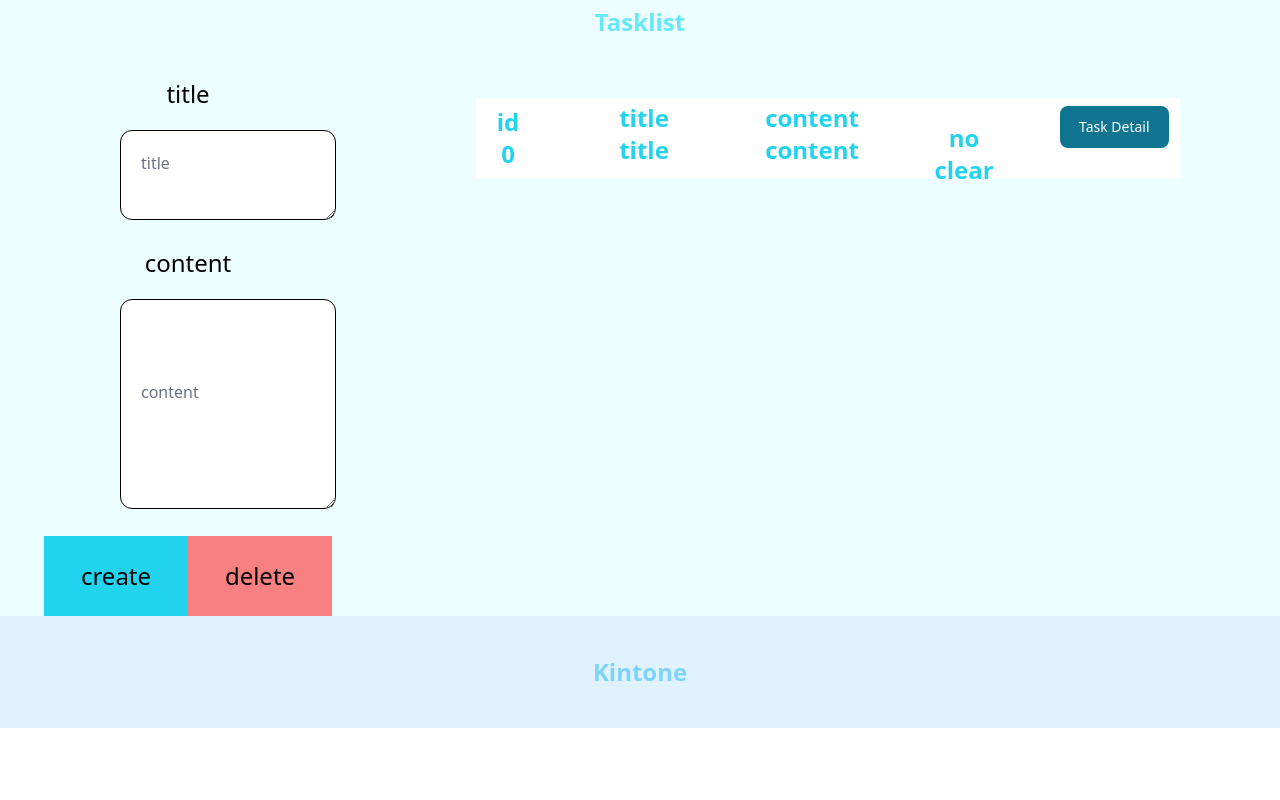
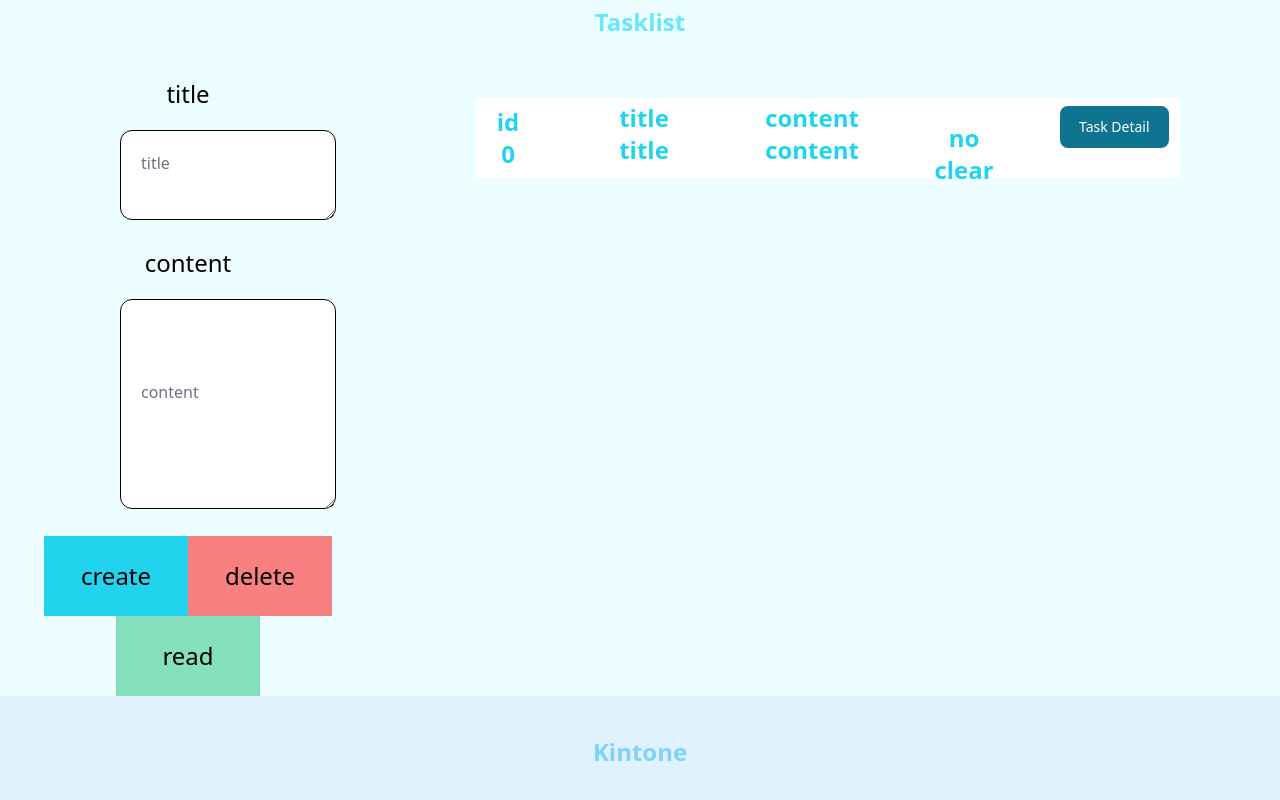
Before and after one commit to JunSecondStart/task_management_for_me, a React (Create React App) app: page /kintone in a window 1280 px wide. Shown: the part 278-1078 px from the top of the page. Before the commit the page ends 1006 px from the top, so only its background shows below. Built offline with nearby package versions, Linux system fonts and the light colour scheme.

Commit message:
localstrage実装２ modified:   src/views/components/common/tasklist/Tasklist.tsx

```diff
--- a/src/views/components/common/tasklist/Tasklist.tsx
+++ b/src/views/components/common/tasklist/Tasklist.tsx
@@ -1,6 +1,7 @@
 import { useState } from "react";
 import { useTask } from "../../../../context";
 import Taskstore from "./Taskstore";
+import { read } from "fs";
 
 const Tasklist: React.FC = () => {
   /* ----- context ----- */
@@ -13,7 +14,13 @@ const Tasklist: React.FC = () => {
     Task.taskCreate(editTitle, editContent);
   }
 
-  function display() {}
+  function read() {
+    const getLocalstorage = localStorage.getItem("localStorageTask");
+    if (getLocalstorage) {
+      const jsonTasklist = JSON.parse(getLocalstorage);
+      console.log(jsonTasklist);
+    }
+  }
 
   // function destroy() {
   //   localStorage.clear();
@@ -62,6 +69,13 @@ const Tasklist: React.FC = () => {
               >
                 delete
               </button>
+              <button
+                className="bg-green-300 text-2xl w-36 h-20"
+                type="button"
+                onClick={() => read()}
+              >
+                read
+              </button>
             </li>
           </ul>
         </div>
```
